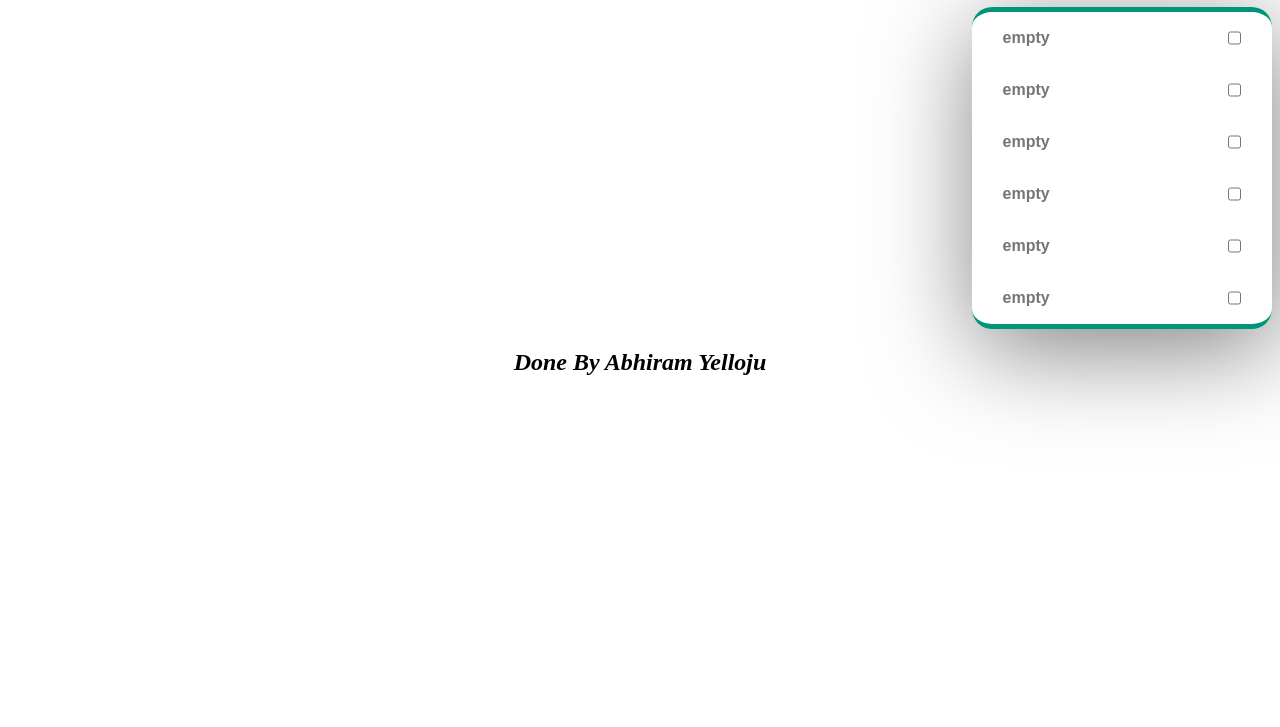
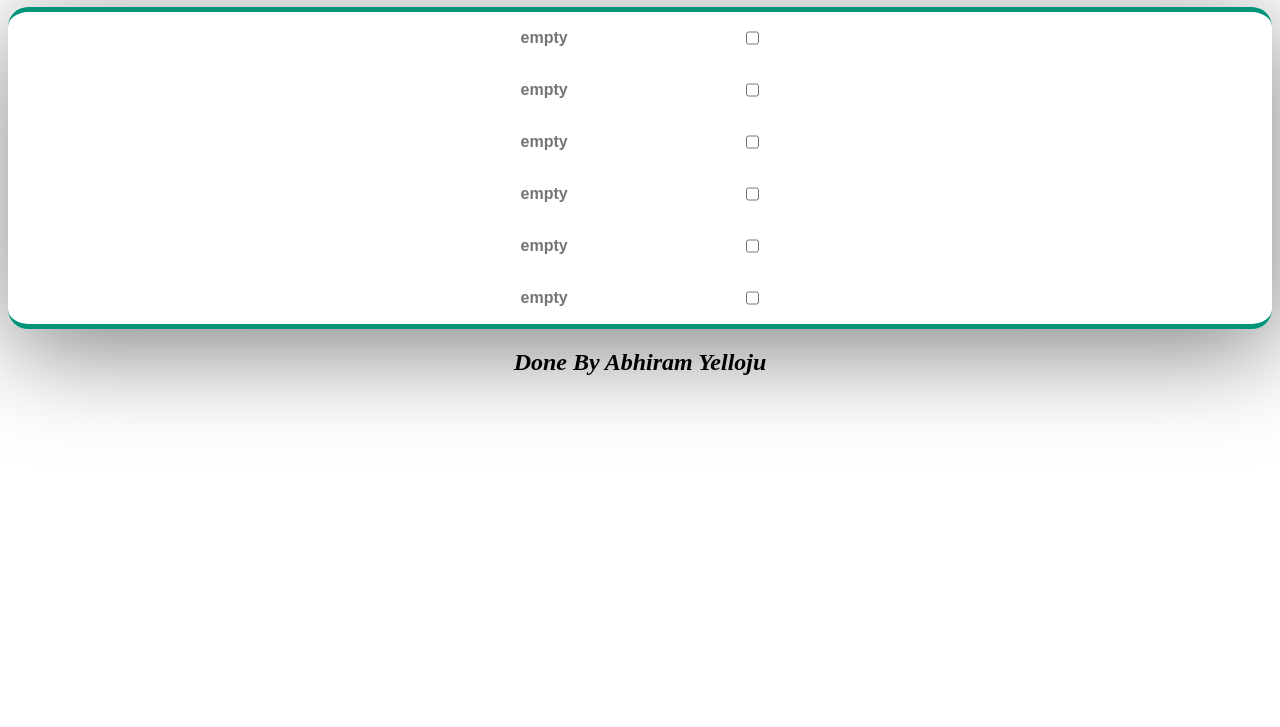
Before and after one commit to saiabhiramyelloju/To-Do-List, a plain HTML site: page index.html in a window 1280 px wide. Shown: the part 73-800 px from the top of the page. Drawn offline with Linux system fonts and the light colour scheme.

Commit message:
style.css

```diff
--- a/style.css
+++ b/style.css
@@ -1,14 +1,14 @@
 .containar {
 	display: flex;
 	flex-direction: column;
-	width: 300px;
+	width: auto;
 	box-shadow: 3px 20px 100px rgba(1, 1, 1, 0.5);
 	border-top: 5px solid #009578;
 	border-bottom: 5px solid #009578;
 	border-color: #009578;
 	border-radius: 20px;
 	align-items: center;
-	margin-left: auto;
+	margin-center: auto;
 }
 
 .todo {
```
